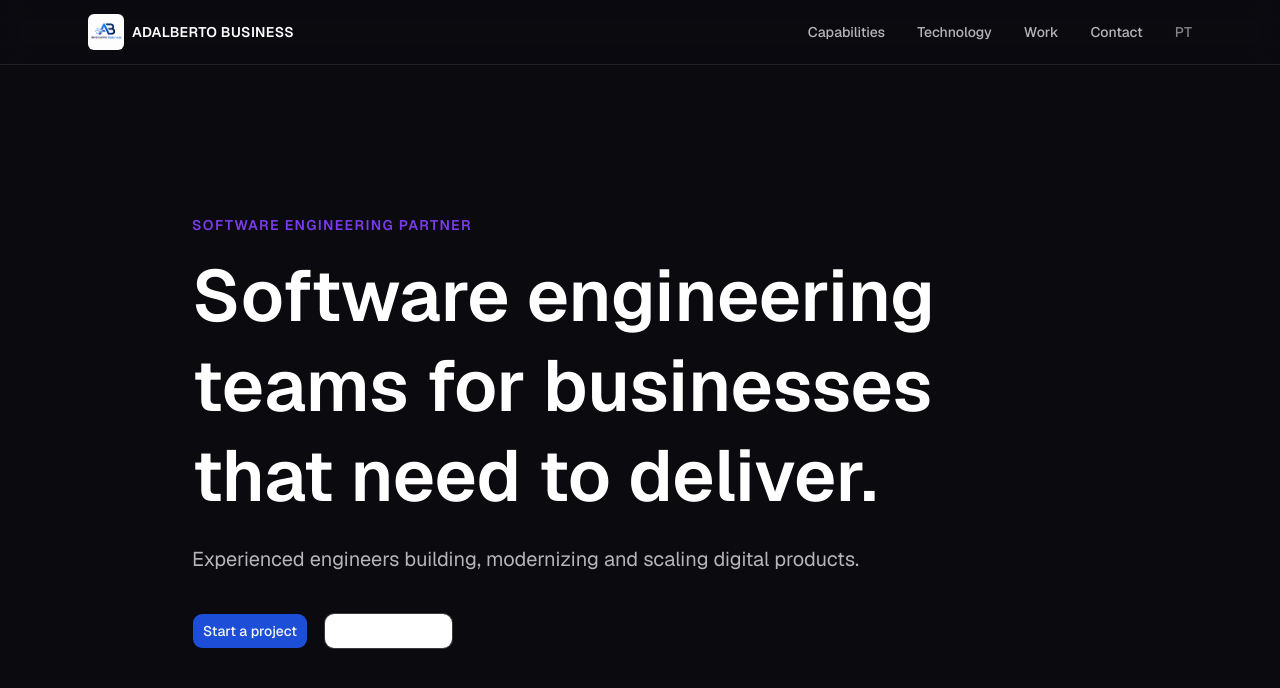
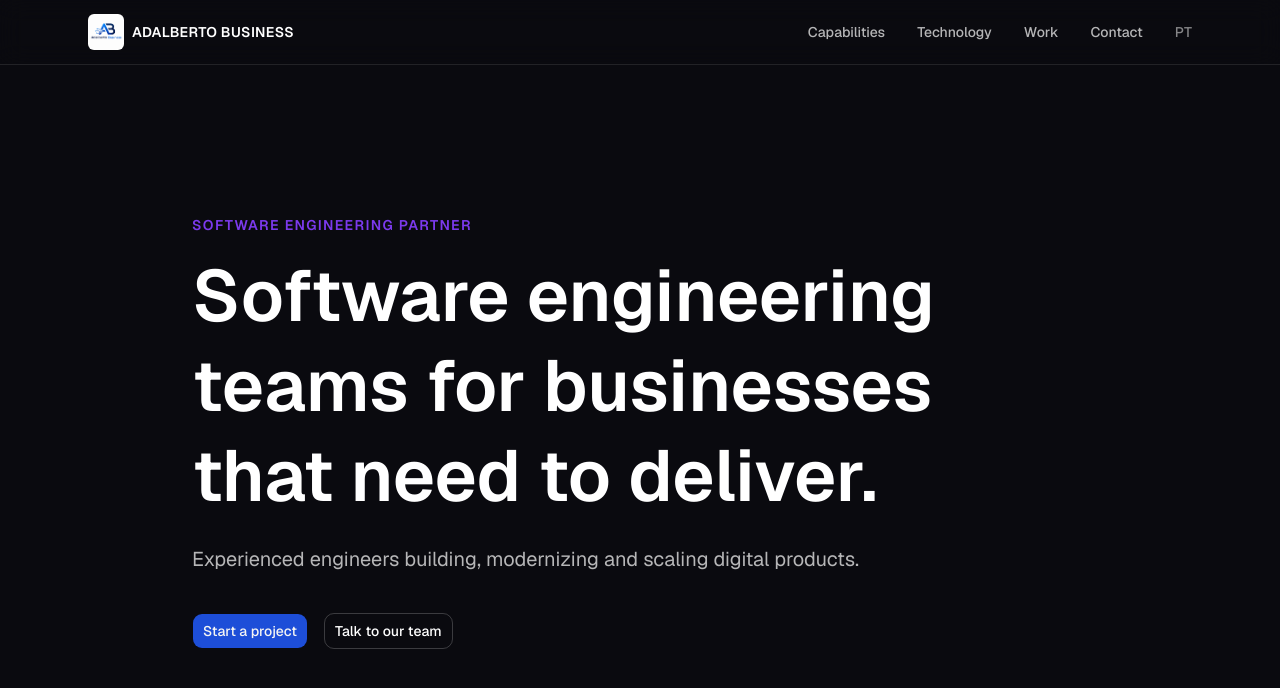
Before and after one commit to Beto1821/adalbertobussiness, a Next.js app: page / in a window 1280 px wide. Shown: the top 688 px of the page. Built offline with nearby package versions, Linux system fonts and the light colour scheme.

Commit message:
fix: make Hero secondary CTA background transparent at rest

```diff
--- a/src/components/hero/hero.tsx
+++ b/src/components/hero/hero.tsx
@@ -40,7 +40,7 @@
           <Button asChild size="lg" className="hover:bg-electric-purple">
             <a href="#cta">{dict.hero.primaryCta}</a>
           </Button>
-          <Button asChild size="lg" variant="outline" className="border-white/20 text-white hover:border-white/40 hover:bg-transparent">
+          <Button asChild size="lg" variant="outline" className="bg-transparent border-white/20 text-white hover:border-white/40 hover:bg-transparent">
             <a href="#contact">{dict.hero.secondaryCta}</a>
           </Button>
         </div>
```
